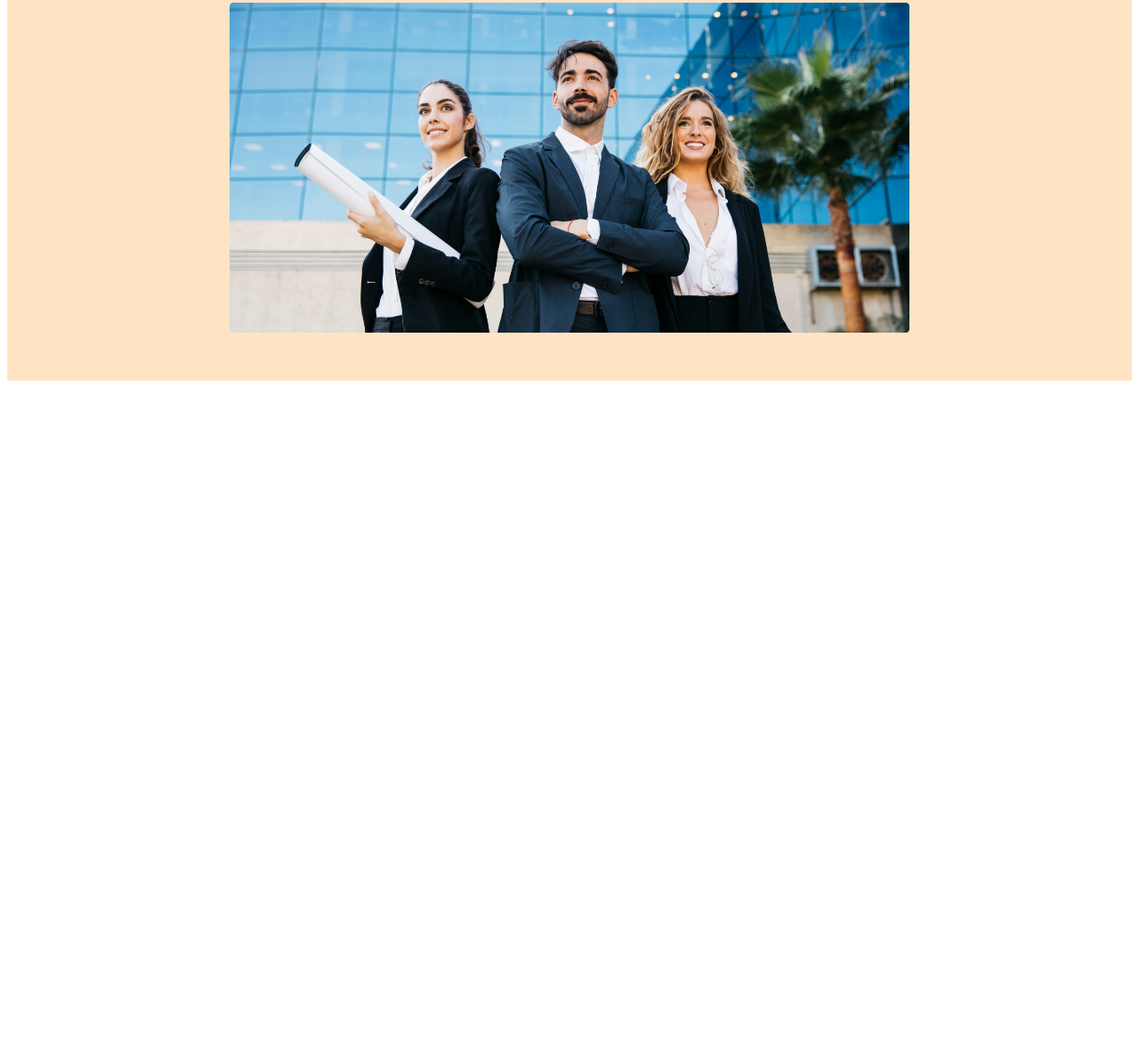
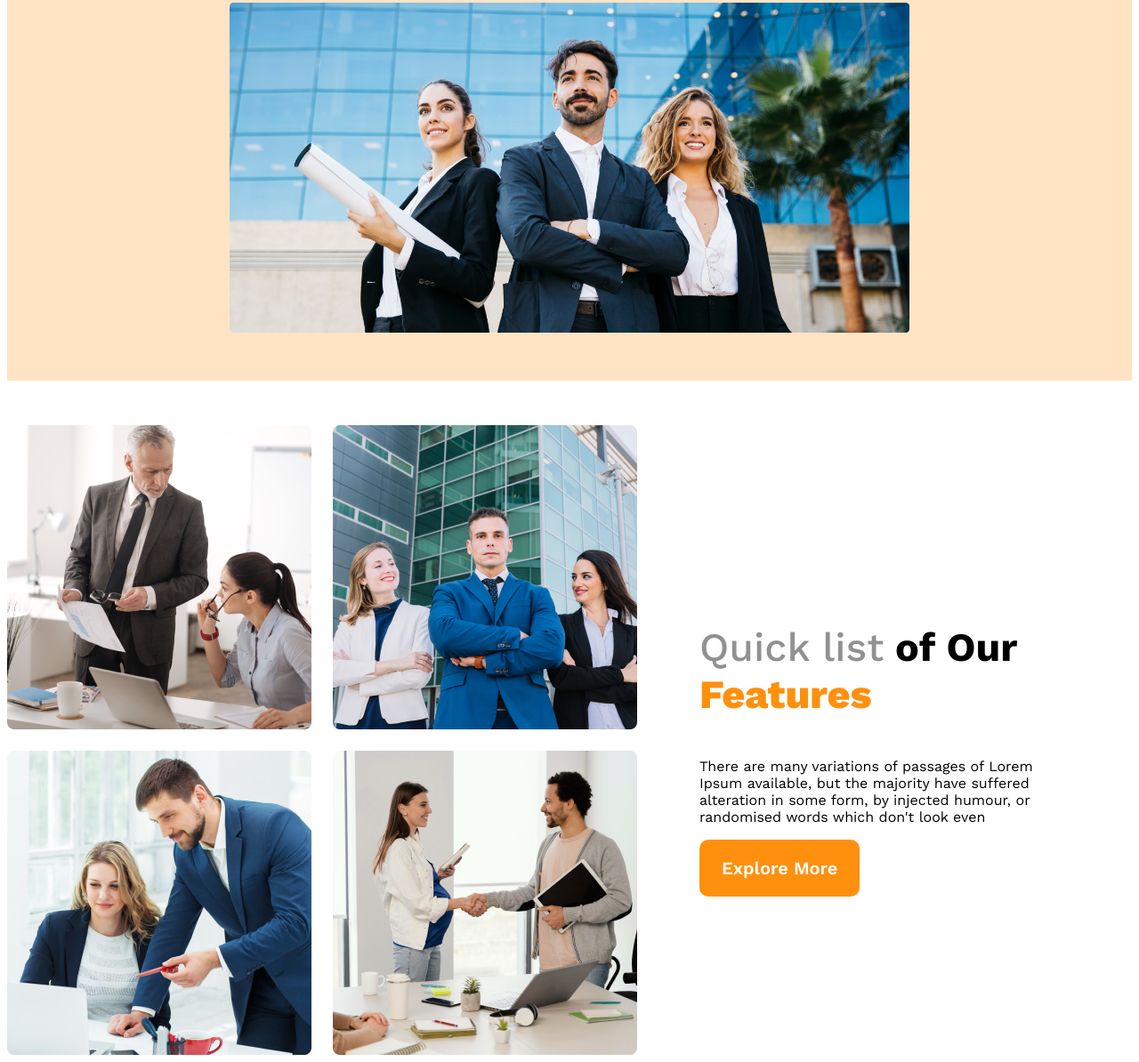
Before and after one commit to kaliimran/g3-architects, a plain HTML site: page index.html in a window 1280 px wide. Shown: the part 584-1778 px from the top of the page at 89% size. Before the commit the page ends 1020 px from the top, so only its background shows below. Drawn offline with nearby package versions, Linux system fonts and the light colour scheme.

Commit message:
futures content added

```diff
--- a/index.html
+++ b/index.html
@@ -29,9 +29,20 @@
         </div>
     </header>
     <main>
-        <!-- features sections starts -->
-         <div></div>
-         <div></div>
+        <!-- Teams sections starts -->
+         <section class="teams-container">
+             <div class="teams-img-container">
+                <img src="images/team1.png" alt="">
+                <img src="images/team2.png" alt="">
+                <img src="images/team3.png" alt="">
+                <img src="images/team4.png" alt="">
+             </div>
+             <div class="teams-content">
+                <h3 class="teams-title"><span class="list">Quick list</span> of Our <span class="text-feature">Features</span></h3>
+                <p class="teams-description">There are many variations of passages of Lorem Ipsum available, but the majority have suffered alteration in some form, by injected humour, or randomised words which don't look even</p>
+                <button class="btn-primary">Explore More</button>
+             </div>
+         </section>
     </main>
     <footer></footer>
 </body>
--- a/style.css
+++ b/style.css
@@ -88,6 +88,58 @@ nav li a {
     }
 }
 
+/* main styles */
+
+main {
+    max-width: 1440px;
+    margin: 0 auto;
+}
+
+/* team styles */
+
+.teams-container {
+    display: flex;
+    align-items: center;
+    margin-top: 50px;
+}
+
+.teams-img-container {
+    display: grid;
+    grid-template-columns: repeat(2, 1fr);
+    gap: 1.5rem;
+}
+
+.teams-content {
+    padding-left: 70px;
+    padding-right: 70px;
+}
+
+
+.teams-title {
+    font-size: 2.8rem;
+    font-weight: bolder;
+}
+
+.list {
+    color: rgba(0, 0, 0, 0.433);
+    font-weight: 500;
+}
+
+.text-feature {
+    color: #FF900E;
+    font-weight: 800;
+}
+
+
+
+
+
+
+
+
+
+
+
 /* tablet or medium devices */
 
 @media screen and (min-width: 577px) and (max-width:960px) {
```
